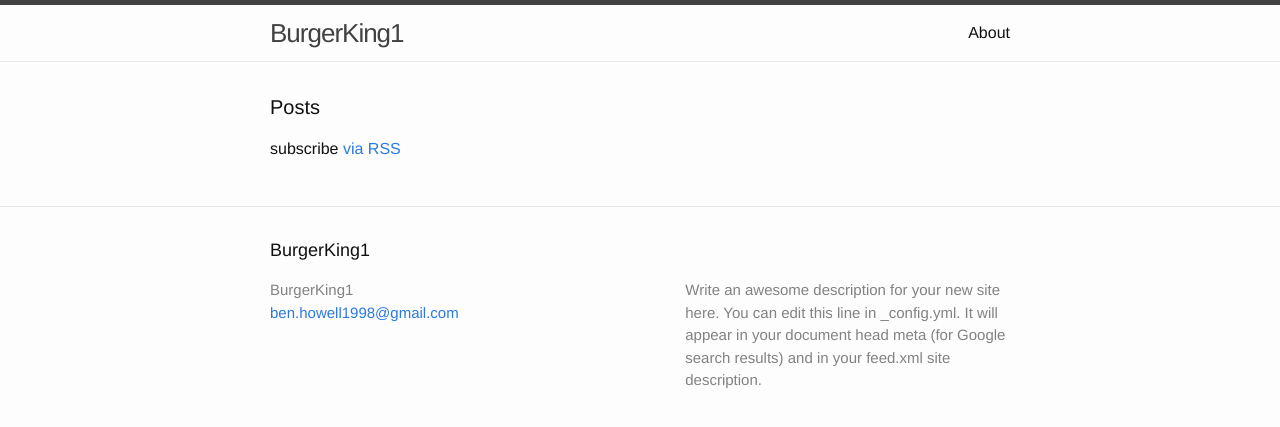
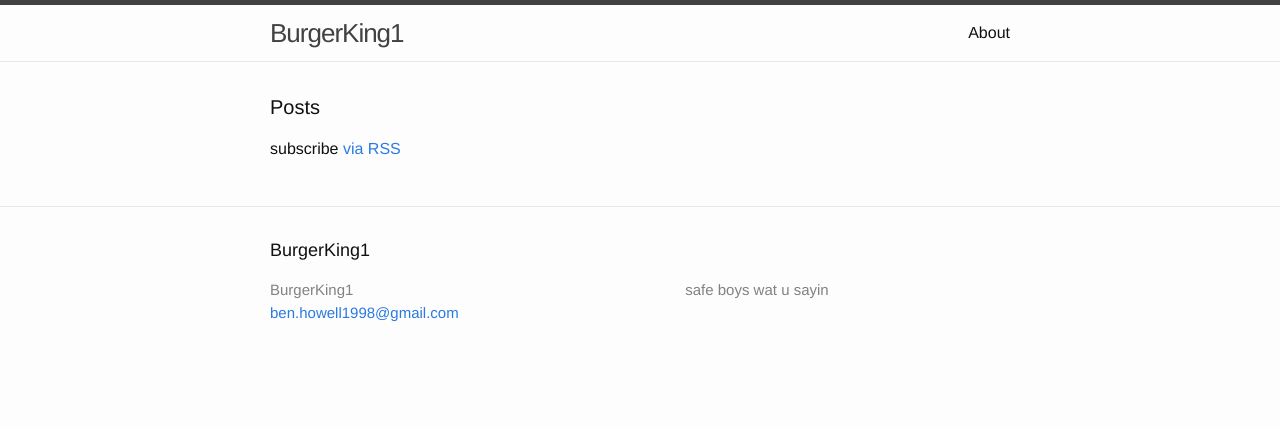
Before and after one commit to burgerking1/burgerking1.github.io, a Jekyll site: the page built from index.html, in a window 1280 px wide. Shown: the top 427 px of the page. Built offline with Jekyll 4.4.1, drawn with Linux system fonts in a browser that asks for light colours.

Commit message:
Update _config.yml

```diff
--- a/_config.yml
+++ b/_config.yml
@@ -9,9 +9,7 @@
 title: BurgerKing1
 email: ben.howell1998@gmail.com
 description: > # this means to ignore newlines until "baseurl:"
-  Write an awesome description for your new site here. You can edit this
-  line in _config.yml. It will appear in your document head meta (for
-  Google search results) and in your feed.xml site description.
+  safe boys wat u sayin
 baseurl: "" # the subpath of your site, e.g. /blog
 url: "http://burgerking1.com" # the base hostname & protocol for your site
 
```
